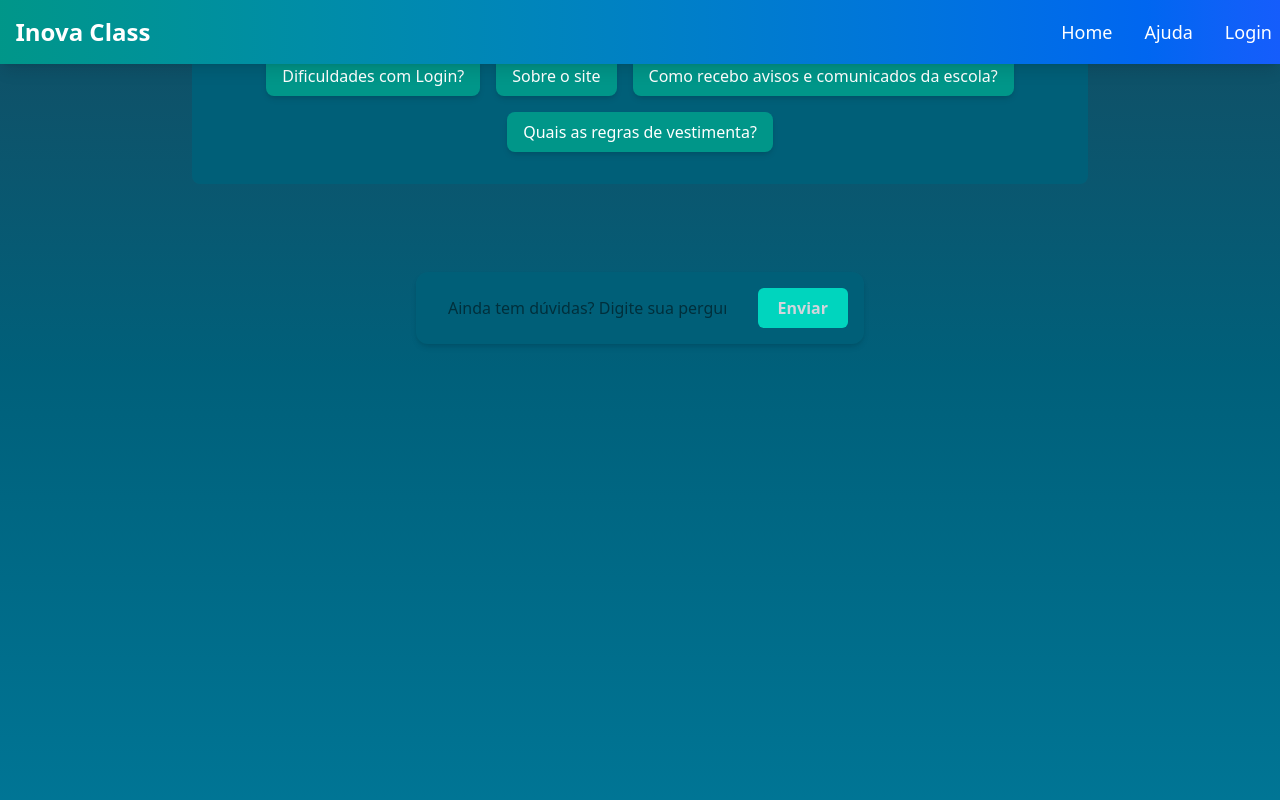
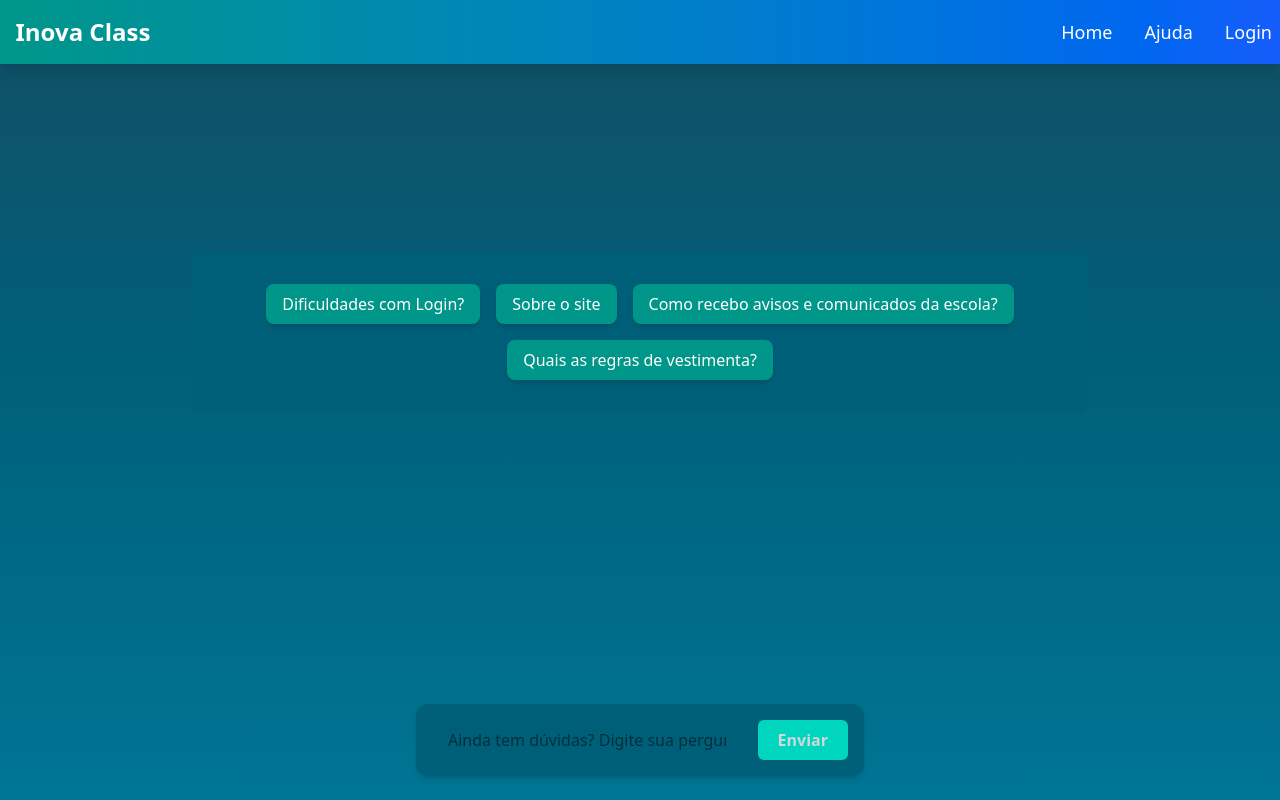
Before and after one commit to LuisSarache/InovaClass-frontEnd, a React (Vite) app: page /resposta in a window 1280 px wide. Built offline with nearby package versions, Linux system fonts and the light colour scheme; no server answers.

Commit message:
Update respostaduvidaPage.jsx

```diff
--- a/src/pages/respostaduvidaPage.jsx
+++ b/src/pages/respostaduvidaPage.jsx
@@ -42,11 +42,13 @@ const DuvidasPage = () => {
   };
 
  return (
-    <div className="min-h-screen bg-gradient-to-b from-cyan-900 to-cyan-700 text-white p-6 flex flex-col items-center">
+  <div className="min-h-screen bg-gradient-to-b from-cyan-900 to-cyan-700 text-white p-6 flex flex-col">
     <Navbar />
 
+    {/* Conteúdo centralizado verticalmente */}
+    <div className="flex-grow flex flex-col items-center justify-center px-4">
       {/* Botões das dúvidas fixas */}
-      <div className="bg-cyan-800 p-8 rounded-lg flex flex-wrap gap-4 justify-center mb-8 max-w-4xl">
+      <div className="bg-cyan-800 p-8 rounded-lg flex flex-wrap gap-4 justify-center mb-10 max-w-4xl">
         {duvidas.map((item, index) => (
           <button
             key={index}
@@ -60,14 +62,15 @@ const DuvidasPage = () => {
 
       {/* Resposta da dúvida selecionada */}
       {duvidaSelecionada !== null && (
-        <div className="bg-white text-black p-6 rounded-xl shadow-lg max-w-2xl text-center">
+        <div className="bg-white text-black p-6 rounded-xl shadow-lg max-w-2xl text-center mb-10">
           <h2 className="text-xl font-bold mb-4">{duvidas[duvidaSelecionada].pergunta}</h2>
           <p className="text-base">{duvidas[duvidaSelecionada].resposta}</p>
         </div>
       )}
+    </div>
 
     {/* Campo para enviar nova dúvida */}
-      <div className="mt-14 bg-cyan-800 rounded-xl flex items-center px-4 py-4 max-w-md w-full gap-4 shadow-md">
+    <div className="mt-6 bg-cyan-800 rounded-xl flex items-center px-4 py-4 max-w-md w-full gap-4 shadow-md mx-auto">
       <label htmlFor="perguntaInput" className="sr-only">Digite sua pergunta</label>
       <input
         id="perguntaInput"
```
Lines whose indentation alone changed are shown as unchanged.
